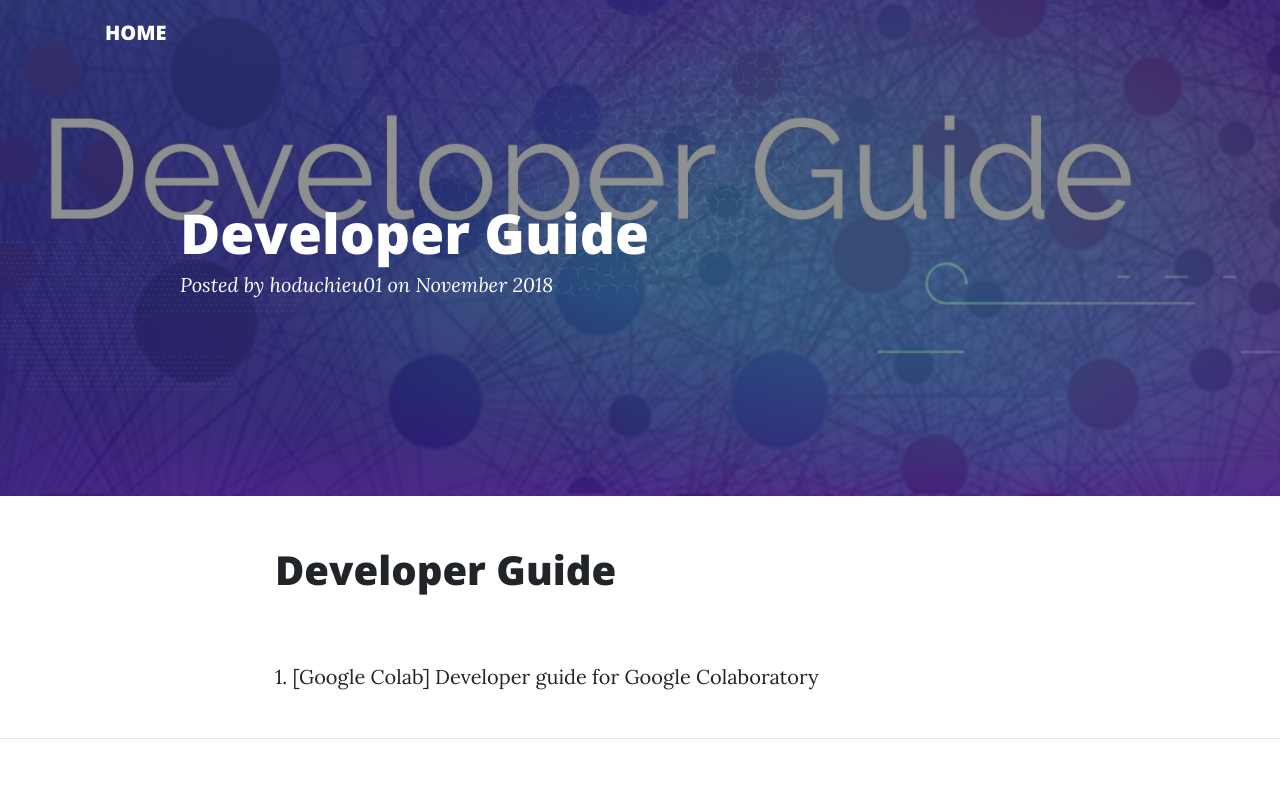
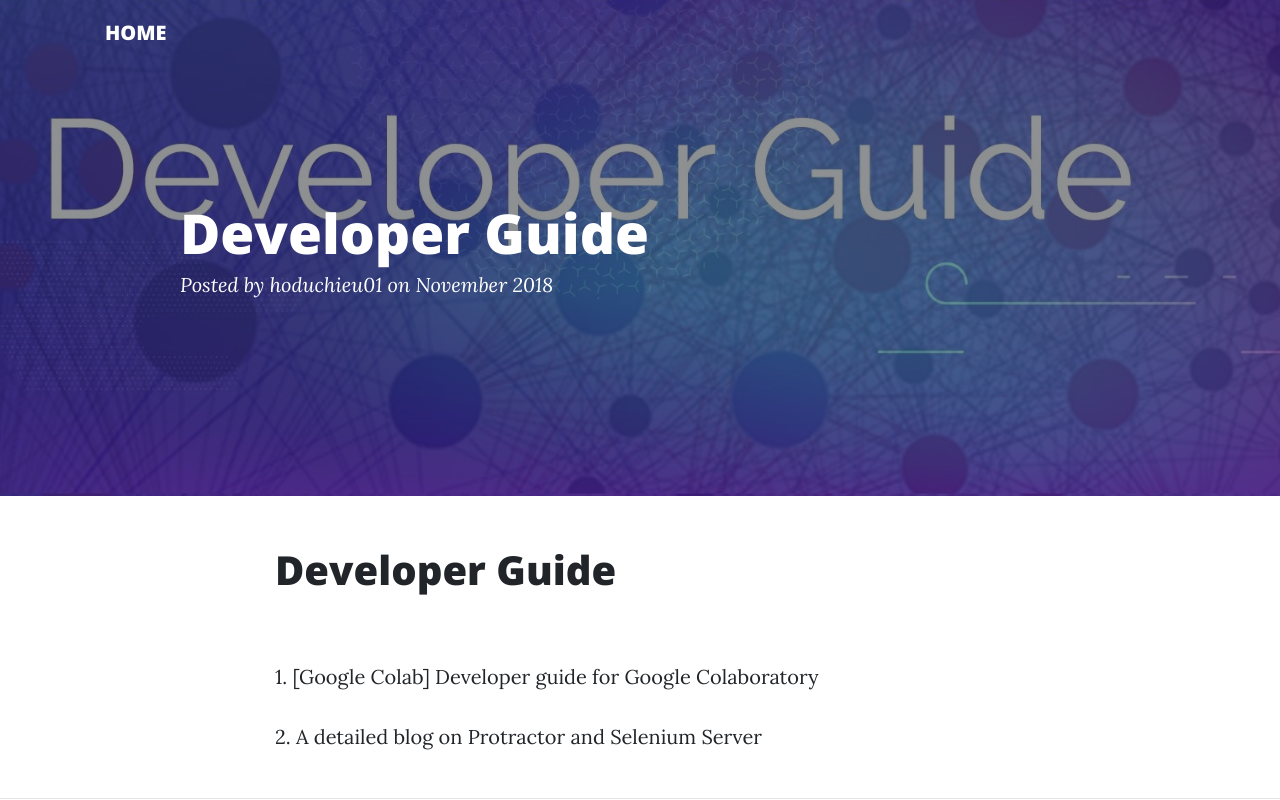
Before and after one commit to hoduchieu01/hoduchieu.tech_blog, a website: page developerguide.html in a window 1280 px wide. Shown: the top 800 px of the page. Drawn offline with nearby package versions, Linux system fonts and the light colour scheme.

Commit message:
add protractor and selenium server

```diff
--- a/developerguide.html
+++ b/developerguide.html
@@ -68,6 +68,9 @@
                             <a href="https://medium.com/@hoduchieu01/google-colab-developer-guide-for-google-colab-c154f13597fe">
                                 1. [Google Colab] Developer guide for Google Colaboratory</a>
                             <br></br>
+                            <a href="https://medium.com/@hoduchieu01/a-detailed-blog-on-protractor-and-selenium-server-81dfd5f88f45">
+                                2. A detailed blog on Protractor and Selenium Server</a>
+                            <br></br>
                         </p3>
                     </div>
                 </div>
```
